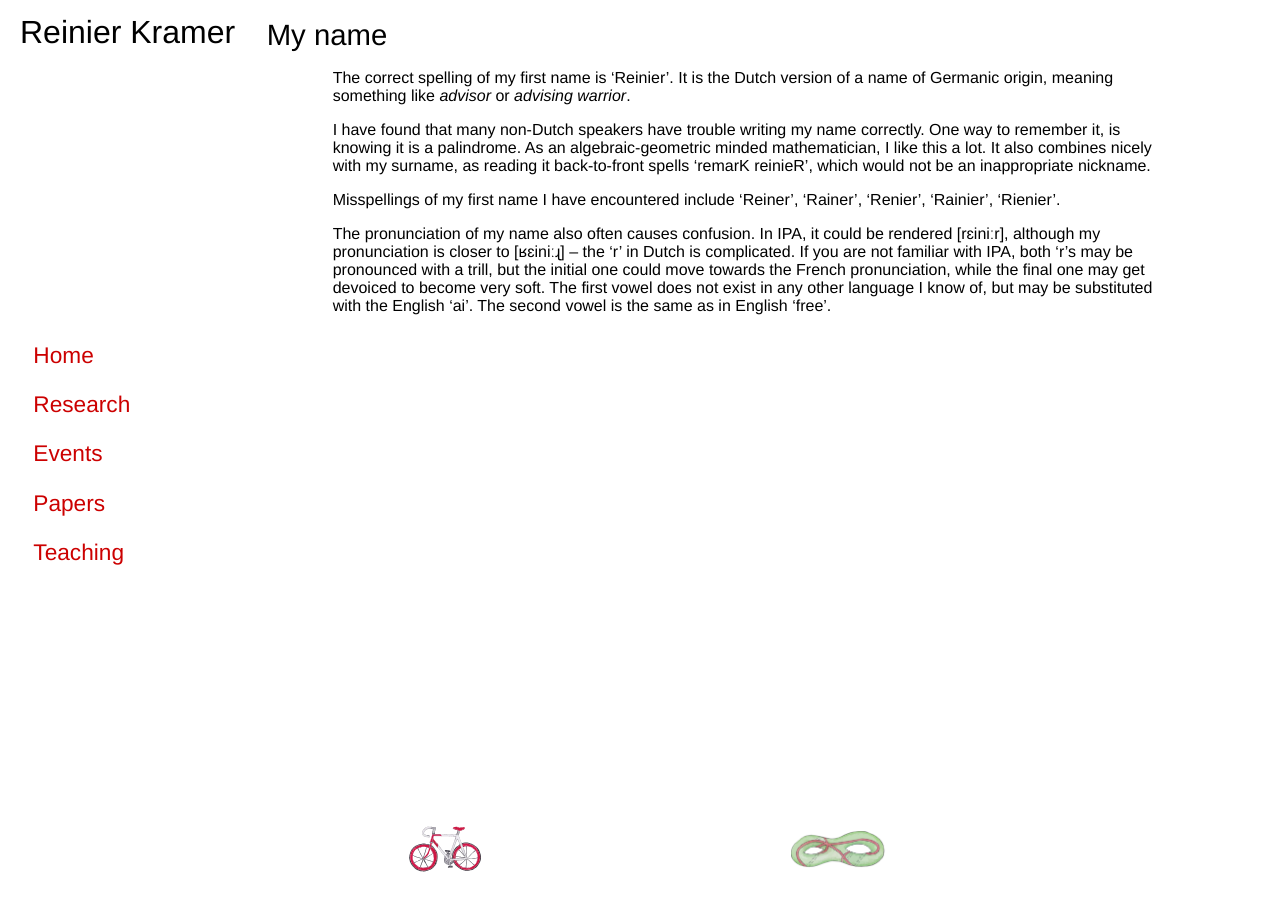
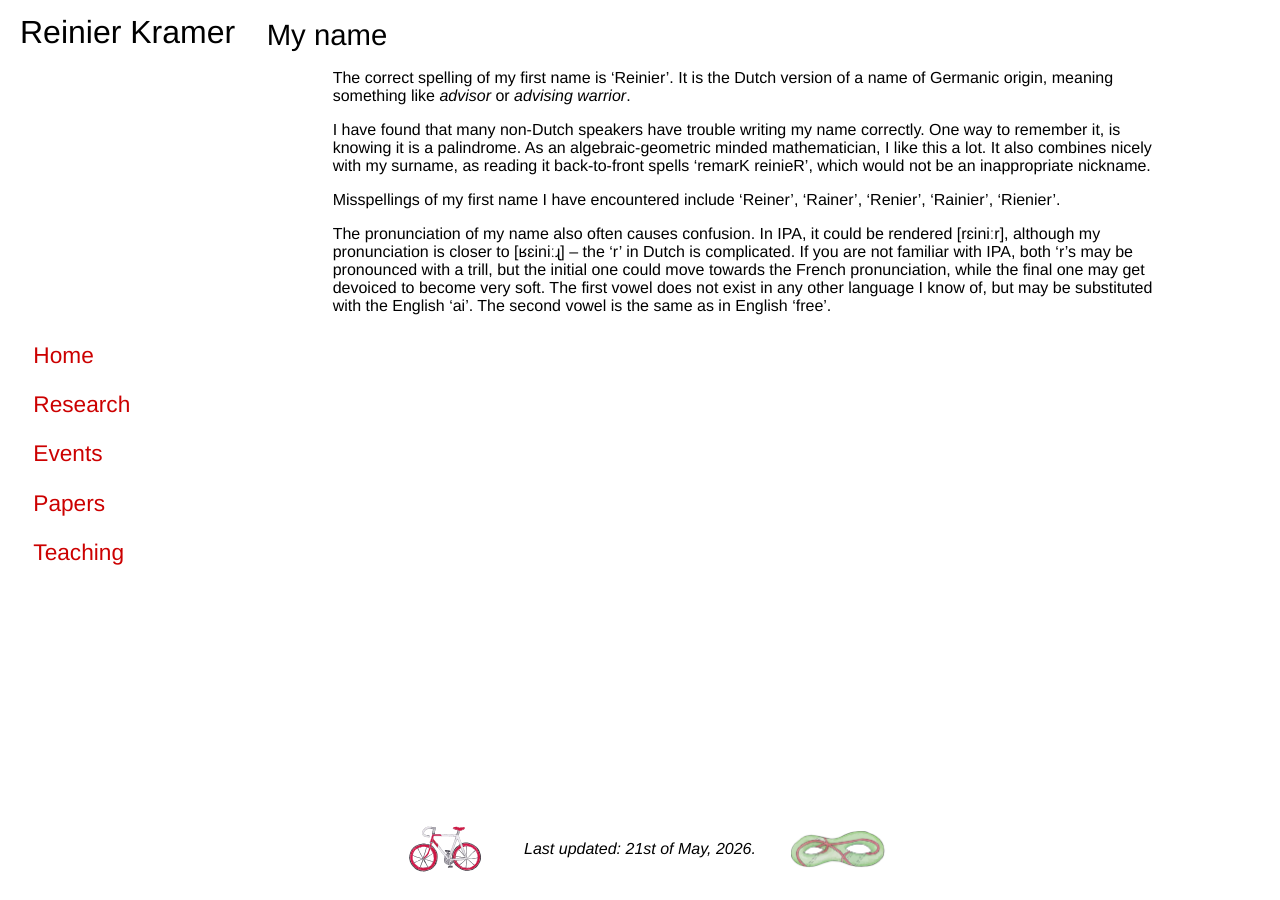
Before and after one commit to ReinierKramer/reinierkramer.github.io, a Jekyll site: the page built from name.html, in a window 1280 px wide. Built offline with Jekyll 4.4.1, drawn with Linux system fonts in a browser that asks for light colours; nearby versions of some CDN libraries.

Commit message:
Update footer.html

```diff
--- a/_includes/footer.html
+++ b/_includes/footer.html
@@ -4,6 +4,7 @@
 			<img src="{{ site.baseurl }}/Images/Fietstekening.svg" alt="My bike. Credits to R. Rens." title="My bike. Credits to R. Rens." style="height:36pt">
 		</div>
 		<div style="display: inline-block;margin:auto;max-width:225pt;padding:12pt 0;">
+			<i>Last updated: 21st of May, 2026.</i>
 		</div>
 		<div style="float:right;height:36pt;width:67pt;display:flex;align-items: center;">
 			<img src="{{ site.baseurl }}/Images/Dessin.png" alt="Dessin d'enfant from my defense invitation. Credits to R. Rens." title="Dessin d'enfant from my defense invitation. Credits to R. Rens." style="height:28pt;">
```
